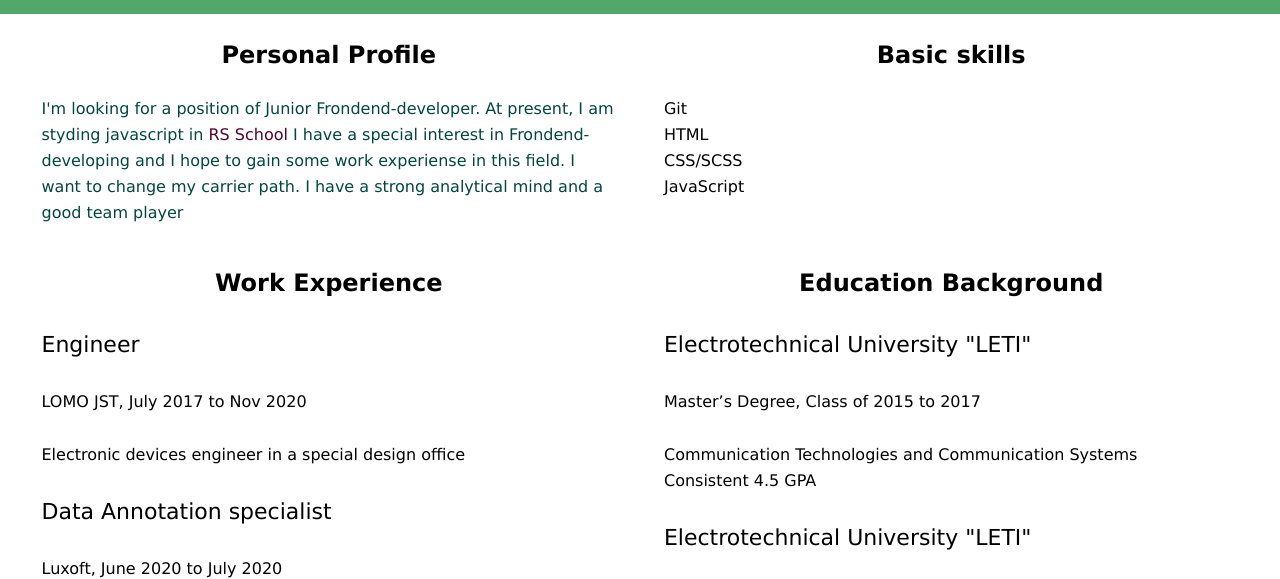
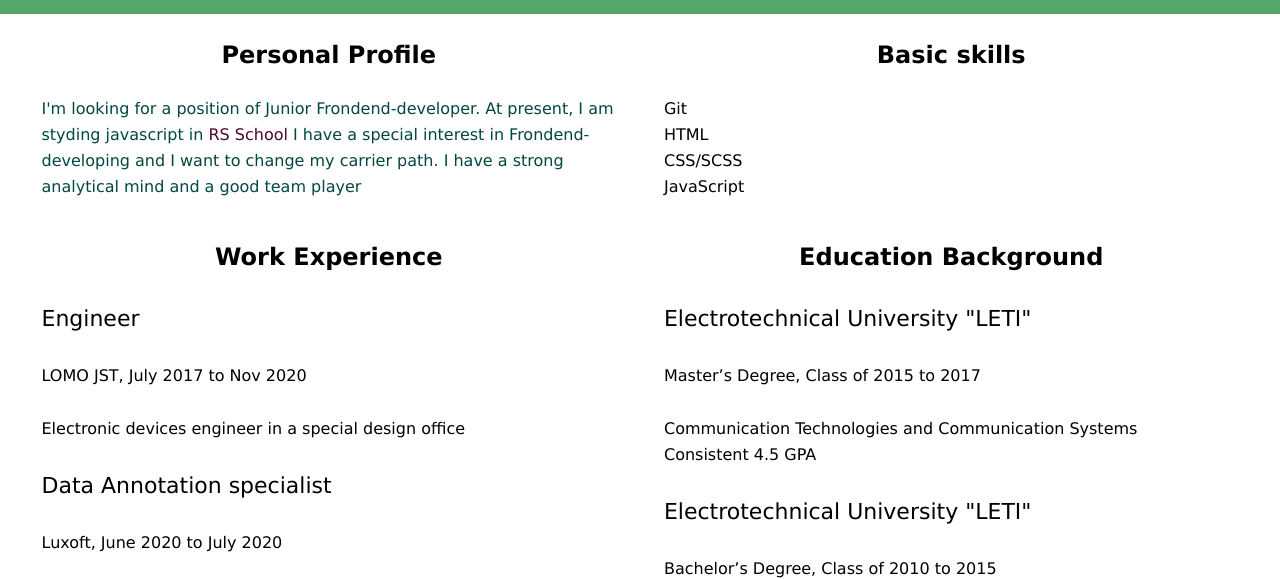
Before and after one commit to IuliiaKurchutskaia/rsschool-cv, a website: page index.html in a window 1280 px wide. Shown: the part 164-743 px from the top of the page. Drawn offline with Linux system fonts and the light colour scheme.

Commit message:
refactor: delete mistake in personal profile block

```diff
--- a/index.html
+++ b/index.html
@@ -25,8 +25,7 @@
                     <h3 class="information__title">Personal Profile</h3>
                     <p> I'm looking for a position of Junior Frondend-developer.
                         At present, I am styding javascript in <a href="https://rs.school/">RS School</a>
-                        I have a special interest in Frondend-developing and I hope to gain some work experiense in this field.
-                     I want to change my carrier path. I have a strong analytical mind and a good team player</p>
+                        I have a special interest in Frondend-developing and I want to change my carrier path. I have a strong analytical mind and a good team player</p>
                 </div>
                 <div class="information__content work">
                     <h3 class="information__title">Work Experience</h3>
```
